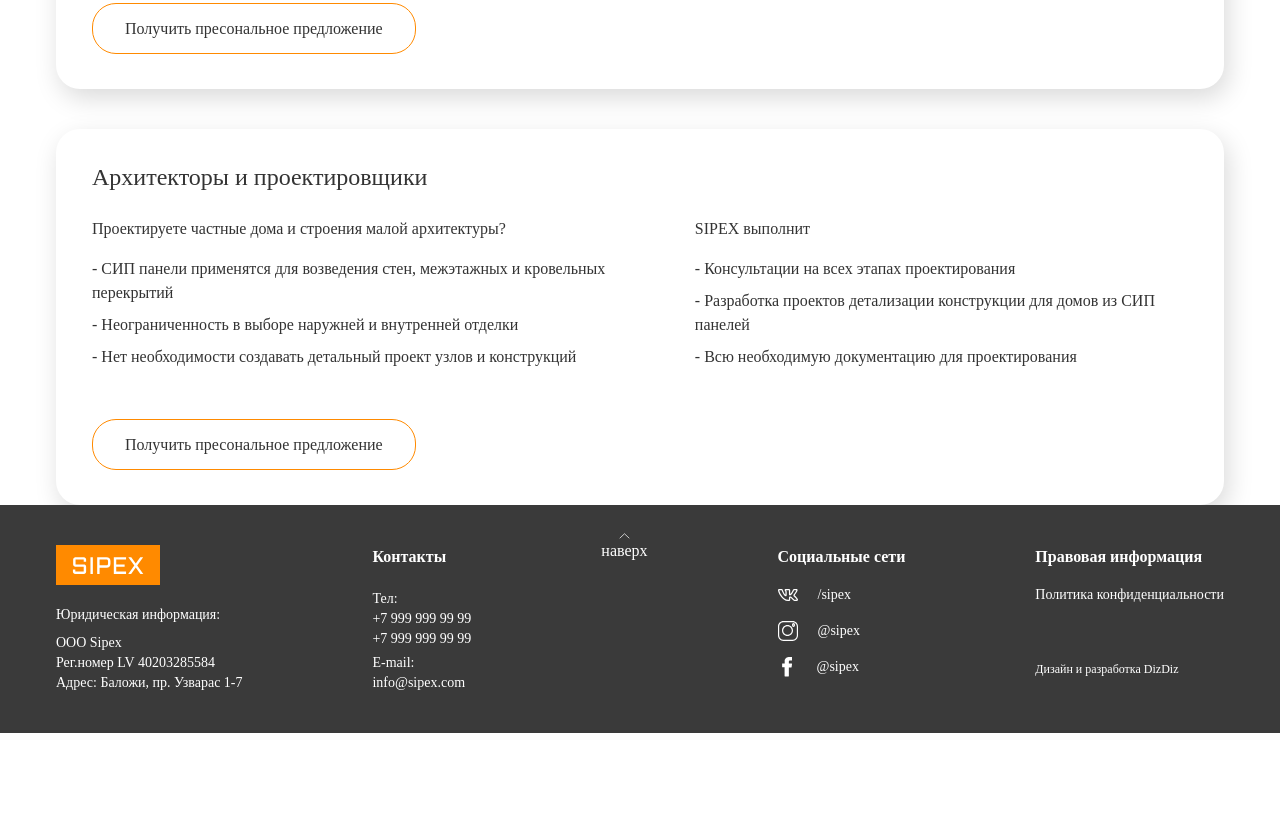
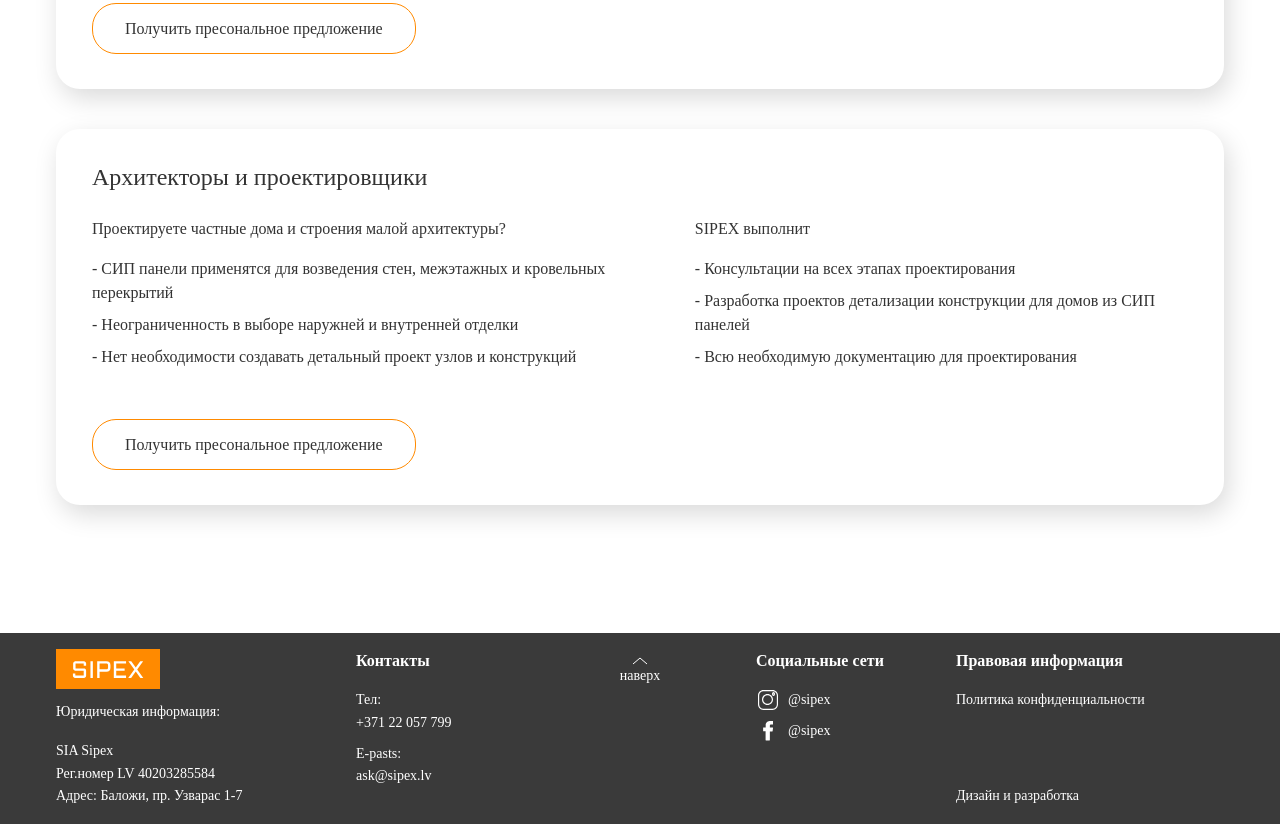
Before and after one commit to DizMaxWork/Sipex, a website: page for-whom.html in a window 1280 px wide. Shown: the part 1055-1879 px from the top of the page. Before the commit the page ends 1788 px from the top, so only its background shows below. Drawn offline with nearby package versions, Linux system fonts and the light colour scheme; a web font is replaced by a local one.

Commit message:
Для кого с адаптивом

```diff
--- a/for-whom.html
+++ b/for-whom.html
@@ -51,11 +51,11 @@
             </div>
         </div>
     </div>
-    <header>
+    <header id="top">
         <div class="container mx-auto sm:px-5 px-4">
             <div class="flex items-center justify-between xl:py-0 py-2 xs:h-16 md:h-auto">
 
-                <div class="w-28 pt-4">
+                <div class="md:w-28 sm:w-20 w-[70px] md:pt-4 pt-2">
                     <a href="#">
                         <img src="img/logo.svg" alt="">
                     </a>
@@ -91,7 +91,7 @@
                 </nav>
 
                 <div class="flex items-center pt-2">
-                    <a href="tel:+3719999999" class="font-bold">+371 999 99 99</a>
+                    <a href="tel:+3719999999" class="font-bold md:text-base sm:text-sm text-xs">+371 999 99 99</a>
                     <button class="text-sm font-medium px-1 py-1 ml-5 btn-3">
                         RU
                     </button>
@@ -108,7 +108,7 @@
         </div>
     </header>
     <main>
-        <section>
+        <section class="pb-32">
             <div class="container mx-auto px-4">
                 <div class="pt-8">
                     <ul class="flex">
@@ -124,19 +124,19 @@
                     </ul>
                 </div>
                 <div class="py-14">
-                    <h2 class="font-bold text-5xl">
+                    <h2 class="font-bold md:text-5xl text-4xl">
                         Для кого
                     </h2>
                 </div>
                 <div class="-mb-10">
-                    <div class="rounded-3xl px-9 pb-12 mb-10" style="box-shadow: 4px 9px 26px rgba(0, 0, 0, 0.15);">
+                    <div class="rounded-3xl lg:px-9 px-2 pb-12 mb-10" style="box-shadow: 4px 9px 26px rgba(0, 0, 0, 0.15);">
                         <div class="pb-6 pt-8">
                             <h3 class="font-medium text-2xl">
                                 Самостройщики
                             </h3>
                         </div>
-                        <div class="flex justify-between pb-14">
-                            <div class="w-1/2">
+                        <div class="flex lg:flex-nowrap flex-wrap justify-between pb-14">
+                            <div class="lg:w-1/2 w-full">
                                 <div class="pb-4">
                                     <p>
                                         Сами строите дом, дачу, достраиваете хозпостройку или гараж?
@@ -155,7 +155,7 @@
                                     - Низкая теплопроводность и надежность конструкции
                                 </p>
                             </div>
-                            <div class="w-[45%]">
+                            <div class="lg:w-[45%] w-full lg:mt-0 mt-4">
                                 <div class="pb-4">
                                     <p>
                                         SIPEX выполнит
@@ -172,18 +172,18 @@
                                 </p>
                             </div>
                         </div>
-                        <a href="#" class="border-FF8 border rounded-3xl py-4 px-8">
+                        <a href="#" class="border-FF8 border rounded-3xl py-4 lg:px-8 px-4 lg:text-base text-xs">
                             Получить пресональное предложение
                         </a>
                     </div>
-                    <div class="rounded-3xl px-9 pb-12 mb-10" style="box-shadow: 4px 9px 26px rgba(0, 0, 0, 0.15);">
+                    <div class="rounded-3xl lg:px-9 px-2 pb-12 mb-10" style="box-shadow: 4px 9px 26px rgba(0, 0, 0, 0.15);">
                         <div class="pb-6 pt-8">
                             <h3 class="font-medium text-2xl">
                                 Застройщики
                             </h3>
                         </div>
-                        <div class="flex justify-between pb-14">
-                            <div class="w-1/2">
+                        <div class="flex lg:flex-nowrap flex-wrap justify-between pb-14">
+                            <div class="lg:w-1/2 w-full">
                                 <div class="pb-4">
                                     <p>
                                         Строите дом или поселок для дальнейшей продажи?
@@ -208,7 +208,7 @@
                                     - Современный, экологичный и понятный для покупателя материал
                                 </p>
                             </div>
-                            <div class="w-[45%]">
+                            <div class="lg:w-[45%] w-full lg:mt-0 mt-4">
                                 <div class="pb-4">
                                     <p>
                                         SIPEX выполнит
@@ -225,18 +225,18 @@
                                 </p>
                             </div>
                         </div>
-                        <a href="#" class="border-FF8 border rounded-3xl py-4 px-8">
+                        <a href="#" class="border-FF8 border rounded-3xl py-4 lg:px-8 px-4 lg:text-base text-xs">
                             Получить пресональное предложение
                         </a>
                     </div>
-                    <div class="rounded-3xl px-9 pb-12 mb-10" style="box-shadow: 4px 9px 26px rgba(0, 0, 0, 0.15);">
+                    <div class="rounded-3xl lg:px-9 px-2 pb-12 mb-10" style="box-shadow: 4px 9px 26px rgba(0, 0, 0, 0.15);">
                         <div class="pb-6 pt-8">
                             <h3 class="font-medium text-2xl">
                                 Архитекторы и проектировщики
                             </h3>
                         </div>
-                        <div class="flex justify-between pb-14">
-                            <div class="w-1/2">
+                        <div class="flex lg:flex-nowrap flex-wrap justify-between pb-14">
+                            <div class="lg:w-1/2 w-full">
                                 <div class="pb-4">
                                     <p>
                                         Проектируете частные дома и строения малой архитектуры?
@@ -252,7 +252,7 @@
                                     - Нет необходимости создавать детальный проект узлов и конструкций
                                 </p>
                             </div>
-                            <div class="w-[45%]">
+                            <div class="lg:w-[45%] w-full lg:mt-0 mt-4">
                                 <div class="pb-4">
                                     <p>
                                         SIPEX выполнит
@@ -269,7 +269,7 @@
                                 </p>
                             </div>
                         </div>
-                        <a href="#" class="border-FF8 border rounded-3xl py-4 px-8">
+                        <a href="#" class="border-FF8 border rounded-3xl py-4 lg:px-8 px-4 lg:text-base text-xs">
                             Получить пресональное предложение
                         </a>
                     </div>
@@ -277,120 +277,106 @@
             </div>
         </section>
     </main>
-    <footer class="bg-3A">
+    <footer class="footer text-sm leading-relaxed text-white py-4 bg-3A">
         <div class="container mx-auto px-4">
-            <div class="py-10">
-                <div class="flex text-white justify-between">
+            <div class="flex flex-wrap -mx-4">
+                <div class="w-full sm:w-1/2 lg:w-3/12 xl:w-3/12 order-2 xl:order-1 px-4 mt-6 lg:mt-0">
                     <div>
+                        <a href="#" class="block">
+                            <img src="img/logo.svg" alt="ПРОИЗВОДСТВО СИП ПАНЕЛЕЙ ДЛЯ СТРОИТЕЛЬСТВА  ЖИЛЫХ ДОМОВ, ДАЧ, ЛЕТНИХ ДОМИКОВ И ГАРАЖЕЙ" title="ПРОИЗВОДСТВО СИП ПАНЕЛЕЙ ДЛЯ СТРОИТЕЛЬСТВА  ЖИЛЫХ ДОМОВ, ДАЧ, ЛЕТНИХ ДОМИКОВ И ГАРАЖЕЙ">
+                        </a>
+                    </div>
+                    <div class="mt-3">
+                        Юридическая информация:
+                    </div>
+                    <div class="mt-4">
+                        SIA Sipex
+                    </div>
                     <div>
-                            <img src="img/logo.svg" alt="">
+                        Рег.номер LV 40203285584
                     </div>
-                        <div class="pt-5">
-                            <p class="text-sm font-light pb-2">
-                                Юридическая информация:
-                            </p>
-                            <p class="text-sm font-light">
-                                ООО Sipex
-                            </p>
-                            <p class="text-sm font-light">
-                                Рег.номер LV 40203285584
-                            </p>
-                            <p class="text-sm font-light">
+                    <div>
                         Адрес: Баложи, пр. Узварас 1-7
-                            </p>
                     </div>
                 </div>
+                <div class="sm:text-right lg:text-left w-full sm:w-1/2 lg:w-3/12 xl:w-2/12 px-4 order-3 xl:order-2 mt-6 lg:mt-0">
+                    <div class="font-semibold text-base">
+                        Контакты
+                    </div>
+                    <div class="mt-4">
                         <div>
-                        <h3 class="font-semibold">
-                            Контакты
-                        </h3>
-                        <div class="font-light text-sm pt-5">
-                            <div class="pb-1">
-                                <p>
                             Тел:
-                                </p>
-                                <div>
-                                    <a href="tel:+79999999999">
-                                        +7 999 999 99 99
-                                    </a>
                         </div>
                         <div>
-                                    <a href="tel:+79999999999">
-                                        +7 999 999 99 99
-                                    </a>
+                            <a href="tel:+37122057799" class="block hover:opacity-80 transition duration-300">+371 22 057 799</a>
                         </div>
+
+
+                        <div class="mt-2">
+                            E-pasts:
                         </div>
                         <div>
-                                <p>
-                                    E-mail:
-                                </p>
-                                <div>
-                                    <a href="mailto:info@sipex.com">info@sipex.com</a>
+                            <a href="mailto:ask@sipex.lv">ask@sipex.lv</a>
                         </div>
                     </div>
                 </div>
-                    </div>
-                    <div class="-mt-3">
-                        <div class="mx-auto w-3/12">
-                            <img src="img/arrow-top.svg" alt="">
+                <div class="w-full lg:mb-8 xl:mb-0 xl:w-2/12 px-4 mt-2 order-1 xl:order-3">
+                    <a href="#top" class="w-12 flex flex-col items-center slideto hover:opacity-80 transition duration-1000 mx-auto cursor-pointer">
+                        <div>
+                            <svg width="16" height="8" viewBox="0 0 16 8" fill="none">
+                                <path d="M1 7L8 1L15 7" stroke="white" />
+                            </svg>
                         </div>
                         <div>
-                            <a href="#">
                             наверх
-                            </a>
-                        </div>
-                    </div>
-                    <div>
-                        <div>
-                            <p class="pb-6 font-semibold">
-                                Социальные сети
-                            </p>
-                            <div class="-my-4">
-                                <div class="py-2">
-                                    <a href="#" class="flex items-center font-light text-sm">
-                                        <div class="pr-5">
-                                            <img src="img/vk.svg" alt="">
-                                        </div>
-                                        <div>
-                                            /sipex
                         </div>
                     </a>
                 </div>
-                                <div class="py-2">
-                                    <a href="#" class="flex items-center font-light text-sm">
-                                        <div class="pr-5">
-                                            <img src="img/inst.svg" alt="">
+                <div class="w-full sm:w-1/2 lg:w-3/12 xl:w-2/12 px-4 ml-auto order-4 mt-6 lg:mt-0">
+                    <div class="text-base font-semibold">
+                        Социальные сети
+                    </div>
+                    <div class="mt-4">
+
+
+                            <a target="blank" href="instagram.com" class="flex items-center mt-2">
+                                <div class="w-6 flex justify-center flex-shrink-0 mr-2">
+                                    <svg class="flex-shrink-0" width="20" height="20" viewBox="0 0 20 20" fill="none">
+                                        <path d="M14.5862 0H5.41382C2.42859 0 0 2.42859 0 5.41382V14.5863C0 17.5714 2.42859 20 5.41382 20H14.5863C17.5714 20 20 17.5714 20 14.5863V5.41382C20 2.42859 17.5714 0 14.5862 0V0ZM18.8275 14.5863C18.8275 16.9249 16.9249 18.8275 14.5862 18.8275H5.41382C3.0751 18.8275 1.17249 16.9249 1.17249 14.5863V5.41382C1.17249 3.0751 3.0751 1.17249 5.41382 1.17249H14.5863C16.9249 1.17249 18.8275 3.0751 18.8275 5.41382V14.5863Z" fill="white" />
+                                        <path d="M9.5 4C6.46724 4 4 6.46724 4 9.5C4 12.5328 6.46724 15 9.5 15C12.5328 15 15 12.5328 15 9.5C15 6.46724 12.5328 4 9.5 4ZM9.5 13.8208C7.11762 13.8208 5.17922 11.8825 5.17922 9.5C5.17922 7.11762 7.11762 5.17922 9.5 5.17922C11.8825 5.17922 13.8208 7.11762 13.8208 9.5C13.8208 11.8825 11.8825 13.8208 9.5 13.8208Z" fill="white" />
+                                        <path d="M15.4999 2C14.6728 2 14 2.89722 14 3.99991C14 5.10278 14.6728 6 15.4999 6C16.3271 6 17 5.10278 17 3.99991C17 2.89703 16.3271 2 15.4999 2ZM15.4999 4.5487C15.273 4.5487 15.0883 4.30244 15.0883 3.99991C15.0883 3.69718 15.273 3.45111 15.4999 3.45111C15.727 3.45111 15.9117 3.69718 15.9117 3.99991C15.9117 4.30244 15.727 4.5487 15.4999 4.5487Z" fill="white" />
+                                    </svg>
                                 </div>
                                 <div>
                                     @sipex
                                 </div>
                             </a>
-                                </div>
-                                <div class="py-2">
-                                    <a href="#" class="flex items-center font-light text-sm">
-                                        <div class="pr-6 pl-1">
-                                            <img src="img/face.svg" alt="">
+
+
+                            <a target="blank" href="facebook.com" class="flex items-center mt-2">
+                                <div class="w-6 flex justify-center flex-shrink-0 mr-2">
+                                    <svg class="flex-shrink-0" width="11" height="20" viewBox="0 0 11 20" fill="none">
+                                        <path d="M0.448242 10.3512H2.59197V19.1217C2.59197 19.2949 2.73315 19.4352 2.9074 19.4352H6.54216C6.7164 19.4352 6.85759 19.2949 6.85759 19.1217V10.3925H9.32198C9.48222 10.3925 9.61703 10.273 9.63533 10.1148L10.0096 6.88595C10.0199 6.79711 9.99158 6.70815 9.93177 6.64151C9.8719 6.5748 9.78623 6.53662 9.69633 6.53662H6.85772V4.5126C6.85772 3.90246 7.18829 3.59307 7.84034 3.59307C7.93327 3.59307 9.69633 3.59307 9.69633 3.59307C9.87058 3.59307 10.0118 3.45269 10.0118 3.2796V0.315791C10.0118 0.142629 9.87058 0.00231968 9.69633 0.00231968H7.13851C7.12047 0.00144197 7.08041 0 7.02136 0C6.57755 0 5.03491 0.0865806 3.81634 1.20066C2.46617 2.43523 2.65385 3.91343 2.69871 4.16973V6.53656H0.448242C0.273999 6.53656 0.132812 6.67687 0.132812 6.85003V10.0377C0.132812 10.2108 0.273999 10.3512 0.448242 10.3512Z" fill="white" />
+                                    </svg>
                                 </div>
                                 <div>
                                     @sipex
                                 </div>
                             </a>
+
                     </div>
                 </div>
+                <div class="sm:text-right lg:text-left w-full sm:w-1/2 lg:w-3/12 xl:w-3/12 xxl:w-2/12 flex flex-col px-4 order-5 mt-6 lg:mt-0">
+                    <div class="text-base font-semibold">
+                        Правовая информация
                     </div>
-                    </div>
-                    <div>
-                        <p class="font-semibold">
-                            Правовая информация
-                        </p>
-                        <div class="pt-4 pb-14 font-light text-sm">
-                            <a href="#">
+                    <div class="flex flex-col flex-grow mt-4">
+                        <a href="/ru/konfidencialitate" class="block mb-2 transition duration-300">
                             Политика конфиденциальности
                         </a>
-                        </div>
-                        <div class="font-light text-xs">
-                            Дизайн и разработка DizDiz
-                        </div>
+                        <a target="blank" href="http://dizdiz.ru" class="block mt-auto transition duration-300">
+                            Дизайн и разработка
+                        </a>
                     </div>
                 </div>
             </div>
```
Also changed, not shown: css/styles.css. Lines whose indentation alone changed are shown as unchanged.
